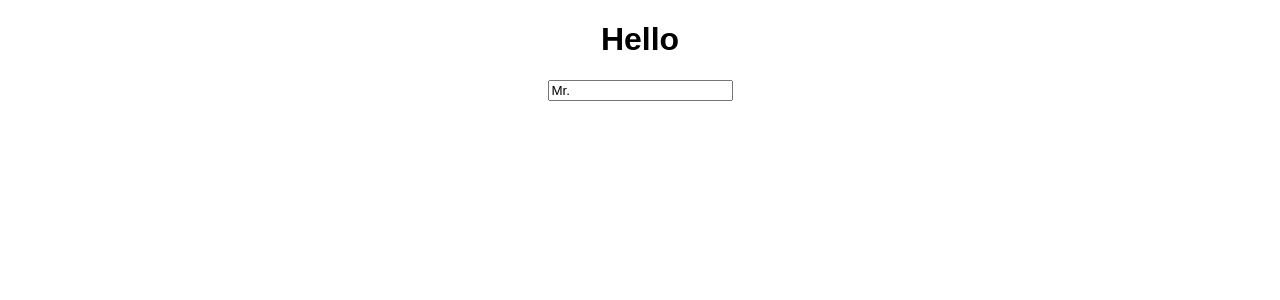
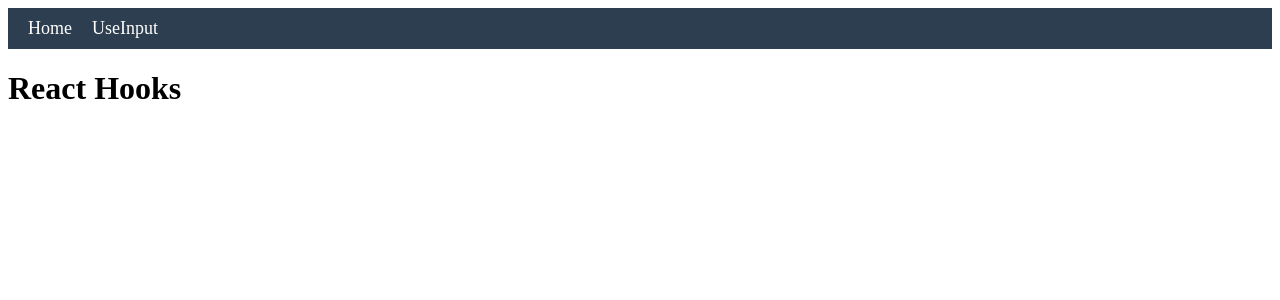
Before and after one commit to gwKainos/react-hooks, a React (Create React App) app: page / in a window 1280 px wide. Shown: the top 300 px of the page. Built offline with nearby package versions, Linux system fonts and the light colour scheme.

Commit message:
1-2. useInput part Two

```diff
--- a/src/App.js
+++ /dev/null
@@ -1,29 +0,0 @@
-import React, { useState } from "react";
-import { createRoot } from "react-dom/client";
-import "./styles.css";
-
-const useInput = initialValue => {
-  const [value, setValue] = useState(initialValue);
-  const onChange = event => {
-    console.log(event.target);
-  }
-
-  return {value};
-}
-
-const App = () => {
-  const name = useInput("Mr. ");
-
-  return (
-      <div className="App">
-        <h1>Hello</h1>
-        <input placeholder="Name" {...name} />
-      </div>
-  );
-};
-
-const rootElement = document.getElementById("root");
-const root = createRoot(rootElement); // createRoot 사용
-root.render(<App />);
-
-export default App;
--- /dev/null
+++ b/src/app/App.js
@@ -0,0 +1,17 @@
+import {BrowserRouter as Router, Routes, Route} from "react-router-dom";
+import Header from "../widgets/Header/Header";
+import UseInput from "../pages/UseInput/UseInput";
+import React from "react";
+import Home from "../pages/Home/Home";
+
+function App() {
+  return <Router>
+    <Header/>
+    <Routes>
+      <Route path="/" element={<Home/>}/>
+      <Route path="/useInput" element={<UseInput/>}/>
+    </Routes>
+  </Router>;
+}
+
+export default App;
--- a/src/index.js
+++ b/src/index.js
@@ -1,6 +1,6 @@
 import React from "react";
 import { createRoot } from "react-dom/client";
-import App from "./App";
+import App from "./app/App";
 
 const rootElement = document.getElementById("root");
 const root = createRoot(rootElement);
--- /dev/null
+++ b/src/pages/Home/Home.js
@@ -0,0 +1,11 @@
+function Home() {
+  return (
+      <div>
+        <h1>
+          React Hooks
+        </h1>
+      </div>
+  );
+}
+
+export default Home;
--- /dev/null
+++ b/src/pages/UseInput/UseInput.js
@@ -0,0 +1,30 @@
+import {useState} from "react";
+
+const useInput = (initialValue, validator) => {
+  const [value, setValue] = useState(initialValue);
+  const onChange = (event) => {
+    const {value} = event.target;
+    let willUpdate = true;
+    if (typeof validator === "function") {
+      willUpdate = validator(value);
+    }
+    if (willUpdate) {
+      setValue(value);
+    }
+  };
+  return {value, onChange};
+};
+
+function UseInput() {
+  const maxLen = (value) => value.length <= 10;
+  const name = useInput("Mr.", maxLen);
+
+  return (
+      <div>
+        <h1>Hello</h1>
+        <input placeholder="Name" {...name} />
+      </div>
+  );
+}
+
+export default UseInput;
--- /dev/null
+++ b/src/widgets/Header/Header.js
@@ -0,0 +1,20 @@
+import React from "react";
+import styles from "./Header.module.css";
+import { Link } from "react-router-dom";
+
+function Header() {
+  return (
+      <header className={styles.header}>
+        <nav className={styles.nav}>
+          <Link to="/" className={styles.link}>
+            Home
+          </Link>
+          <Link to="useInput" className={styles.link}>
+            UseInput
+          </Link>
+        </nav>
+      </header>
+  );
+}
+
+export default Header;
--- /dev/null
+++ b/src/widgets/Header/Header.module.css
@@ -0,0 +1,19 @@
+.header {
+  background-color: #2c3e50;
+  padding: 10px 20px;
+}
+
+.nav {
+  display: flex;
+  gap: 20px;
+}
+
+.link {
+  color: white;
+  text-decoration: none;
+  font-size: 18px;
+}
+
+.link:hover {
+  text-decoration: underline;
+}
```
Also changed, not shown: package.json (+1 -6 lines), src/app/styles.css (renamed from src/styles.css), 2 other files (tests, documents, lock files or other folders).
